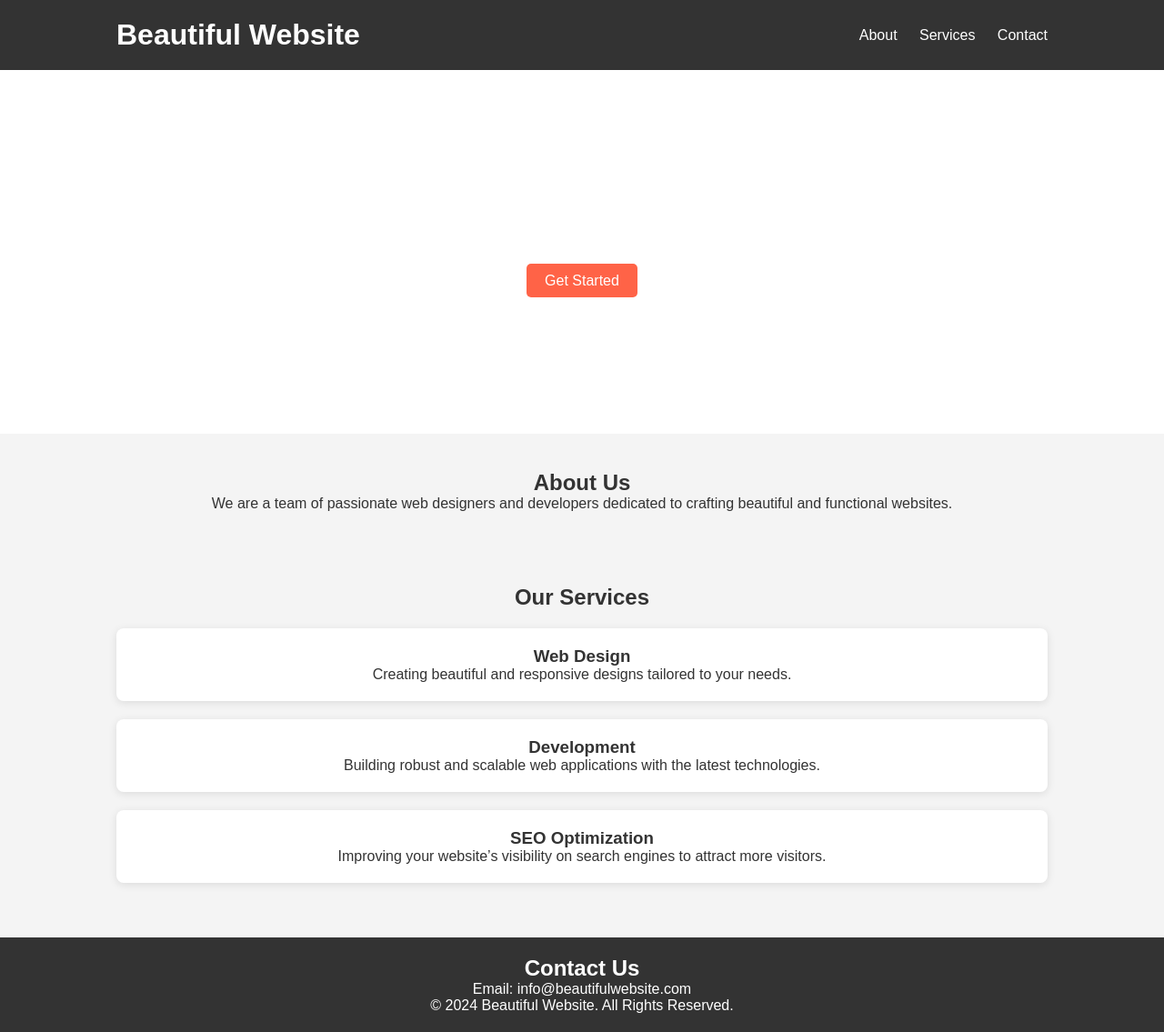
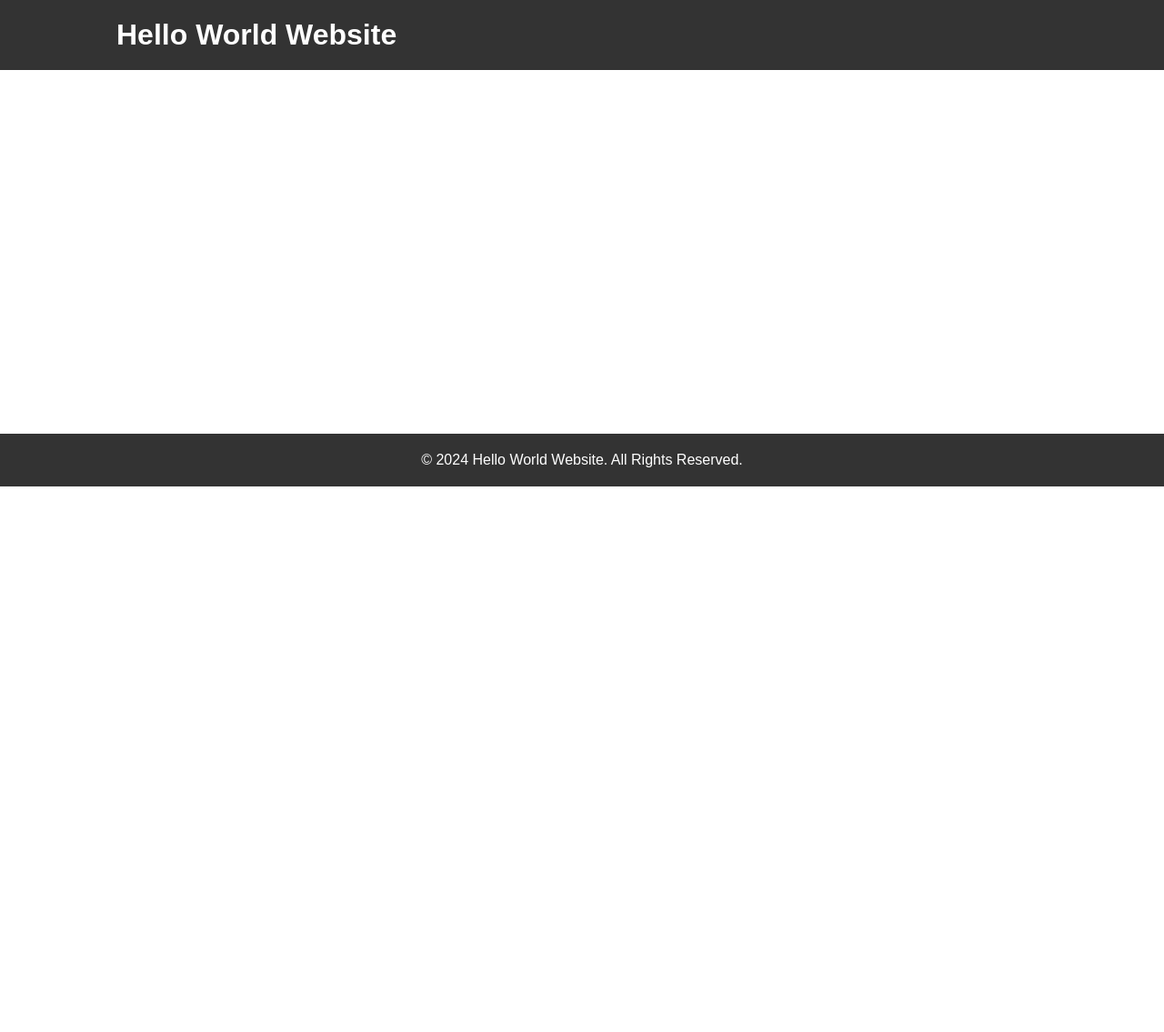
Before and after one commit to ammar44555/hello-world-website, a website: page views/index.html in a window 1280 px wide. Shown: the whole page at 91% size. After the commit the page ends 800 px from the top, so only its background shows below. Drawn offline with Linux system fonts and the light colour scheme.

Commit message:
Update index.html

```diff
--- a/views/index.html
+++ b/views/index.html
@@ -3,61 +3,26 @@
 <head>
     <meta charset="UTF-8">
     <meta name="viewport" content="width=device-width, initial-scale=1.0">
-    <title>Beautiful Website</title>
+    <title>Hello World</title>
     <link rel="stylesheet" href="/css/styles.css">
 </head>
 <body>
     <header>
         <div class="container">
-            <h1>Beautiful Website</h1>
-            <nav>
-                <ul>
-                    <li><a href="#about">About</a></li>
-                    <li><a href="#services">Services</a></li>
-                    <li><a href="#contact">Contact</a></li>
-                </ul>
-            </nav>
+            <h1>Hello World Website</h1>
         </div>
     </header>
 
     <section id="hero">
         <div class="hero-content">
-            <h2>Welcome to Our Beautiful Website</h2>
-            <p>We create stunning websites with modern designs and seamless user experiences.</p>
-            <a href="#contact" class="cta-button">Get Started</a>
+            <h2>Welcome to the Simple Hello World Page</h2>
+            <p>This is a basic Express app serving a "Hello World" message.</p>
         </div>
     </section>
 
-    <section id="about">
+    <footer>
         <div class="container">
-            <h2>About Us</h2>
-            <p>We are a team of passionate web designers and developers dedicated to crafting beautiful and functional websites.</p>
-        </div>
-    </section>
-
-    <section id="services">
-        <div class="container">
-            <h2>Our Services</h2>
-            <div class="service-card">
-                <h3>Web Design</h3>
-                <p>Creating beautiful and responsive designs tailored to your needs.</p>
-            </div>
-            <div class="service-card">
-                <h3>Development</h3>
-                <p>Building robust and scalable web applications with the latest technologies.</p>
-            </div>
-            <div class="service-card">
-                <h3>SEO Optimization</h3>
-                <p>Improving your website’s visibility on search engines to attract more visitors.</p>
-            </div>
-        </div>
-    </section>
-
-    <footer id="contact">
-        <div class="container">
-            <h2>Contact Us</h2>
-            <p>Email: info@beautifulwebsite.com</p>
-            <p>&copy; 2024 Beautiful Website. All Rights Reserved.</p>
+            <p>&copy; 2024 Hello World Website. All Rights Reserved.</p>
         </div>
     </footer>
 
```
